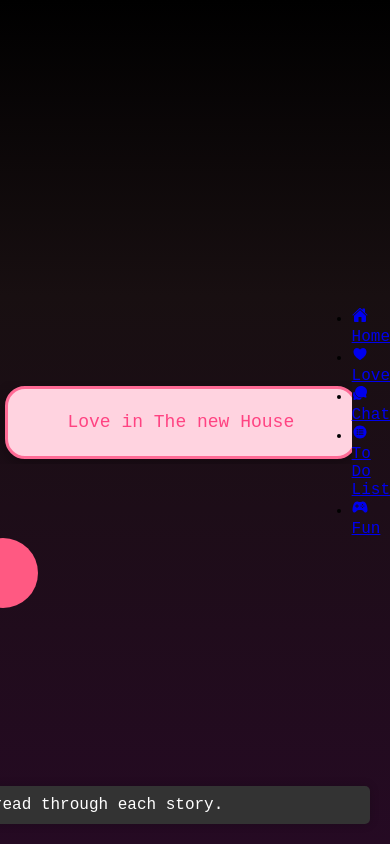
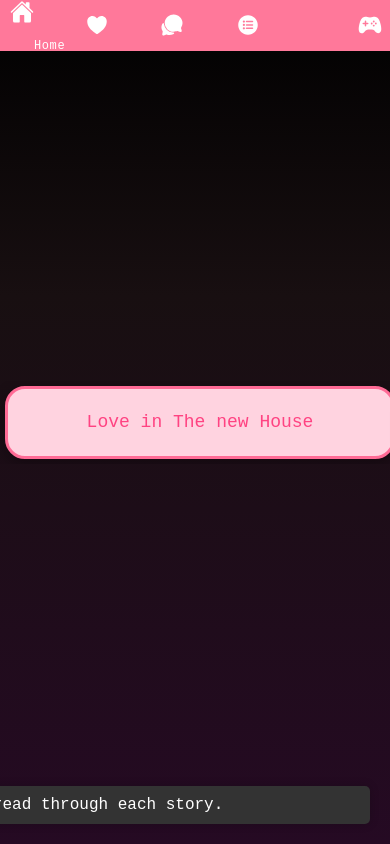
Before and after one commit to Kayoto0/fun_stories, a plain HTML site: page index.html in a window 390 px wide. Drawn offline with nearby package versions, Linux system fonts and the light colour scheme; a web font is replaced by a local one.

Commit message:
Update style.css

```diff
--- a/style.css
+++ b/style.css
@@ -27,16 +27,6 @@ body {
     overflow-x: auto; /* Enable horizontal scrolling for the parent container */
     white-space: nowrap; /* Prevent line breaks inside containers */
 }
-@media (max-width: 768px) {
-    .story-container {
-        transition: none; /* Remove transition for mobile */
-        max-height: none; /* Remove the max-height for mobile */
-        overflow: visible; /* Disable vertical scrolling for mobile */
-    }
-
-    /* Adjust other styles specific to mobile as needed */
-}
-
 
 .story-container {
     min-width: 100%;
@@ -82,136 +72,164 @@ body {
     height: auto;
     font-family: Cambria, Cochin, Georgia, Times, 'Times New Roman', serif;
 }
-.navigation
-{
-    width: 60px;
-    height: 400px;
-    background: #ff5982;
+
+
+.gamenavigation {
+    width: 100%;
+    max-height: 70px;
+    background: rgb(255, 120, 154);
     position: absolute;
-    right: 20px; /* Add a margin from the right side */
-    top: 50%; /* Vertically align to the center */
-    transform: translateY(-50%); /* Correct for vertical alignment */
+    top: 0;
     display: flex;
-    flex-direction: column;
+    align-items: center;
+    border-radius: 0;
+    z-index: 1;
+    overflow-x: auto; /* Enable horizontal scrolling if needed on smaller screens */
+    white-space: nowrap; /* Prevent text wrapping on smaller screens */
+}
+
+@media (max-width: 768px) {
+    /* Adjust styles for smaller screens */
+    .gamenavigation ul li {
+        margin: 0 10px; /* Add some margin between items for spacing */
+    }
+
+    .gamenavigation ul li a {
+        padding: 5px; /* Reduce padding to make icons more accessible */
+    }
+}
+
+.gamenavigation {
+    width: 100%;
+    max-height: 70px;
+    background: rgb(255, 120, 154);
+    position: absolute;
+    top: 0;
+    display: flex;
+    align-items: center;
+    border-radius: 0;
+    z-index: 1;
+    overflow-x: auto; /* Enable horizontal scrolling if needed on smaller screens */
+    white-space: nowrap; /* Prevent text wrapping on smaller screens */
+}
+
+@media (max-width: 768px) {
+    /* Adjust styles for smaller screens */
+    .gamenavigation ul li {
+        margin: 0 10px; /* Add some margin between items for spacing */
+    }
+
+    .gamenavigation ul li a {
+        padding: 5px; /* Reduce padding to make icons more accessible */
+    }
+}
+
+.gamenavigation ul {
+    display: flex;
+    list-style: none;
+    padding: 0;
+    margin: 0; /* Remove any default margins */
+}
+
+.gamenavigation ul li {
+    margin: 0;
+    position: relative;
+    transition: 0.5s; /* Add a smooth transition for all properties */
+}
+
+.gamenavigation ul li a {
+    display: flex;
     justify-content: center;
     align-items: center;
-    border-radius: 10px;
+    text-align: center;
+    font-weight: 500;
+    padding: 10px; /* Adjust padding as needed */
+    text-decoration: none; /* Remove underlines from links */
+    color: #fff; /* Set text color to white */
+    transition: transform 0.5s, color 0.5s; /* Add transition for transform and color */
 }
 
-  /* ... Rest of your CSS remains the same ... */
-
-.navigation ul {
-  display: flex;
-  flex-direction: column; /* Set flex-direction to column */
-  height: 350px; /* Changed height to 350px */
+.gamenavigation ul li a .icon {
+    font-size: 1.5em;
+    transform: translateY(3px); /* Shift icons down by 3 pixels */
+    transition: transform 0.5s, color 0.5s; /* Add transition for transform and color */
 }
 
-.navigation ul li {
-  position: relative;
-  list-style: none;
-  height: 70px; /* Changed height to 70px */
-  width: 60px; /* Changed width to 60px */
-  z-index: 2;
+.gamenavigation ul li.active a .icon {
+    transform: translateY(-29px); /* Shift icons up by 29 pixels */
 }
 
-.navigation ul li a {
-  position: relative;
-  display: flex;
-  justify-content: center;
-  align-items: center;
-  flex-direction: column;
-  height: 100%;
-  text-align: center;
-  font-weight: 500;
+.gamenavigation ul li a .text {
+    font-weight: 400;
+    font-size: 0.75em;
+    letter-spacing: 0.05em;
+    opacity: 0;
+    transform: translateY(-10px); /* Shift text down by 18 pixels */
+    transition: transform 0.5s, opacity 0.5s, color 0.5s; /* Add transitions for transform, opacity, and color */
 }
 
-.navigation ul li a .icon {
-  position: relative;
-  display: block;
-  font-size: 1.5em;
-  text-align: center;
-  transition: 0.5s;
-  color: #fff;
-  transform: translateX(3px); /* Shift right by 3 pixels */
+.gamenavigation ul li.active a .text {
+    opacity: 1;
+    transform: translateY(20px); /* Shift text up by 4 pixels */
 }
 
-.navigation ul li.active a .icon {
-  transform: translateX(-29px); /* Shift right by 3 pixels */
-}
-
-.navigation ul li a .text {
-  position: absolute;
-  color: #fff;
-  font-weight: 400;
-  font-size: 0.75em;
-  letter-spacing: 0.05em;
-  transition: 0.5s;
-  opacity: 0;
-  transform: translateX(18px); /* Shift right by 3 pixels */
-}
-
-.navigation ul li.active a .text {
-    opacity: 1;
-    transform: translateX(4px);
-}
-
-.indicator {
+.gamenavigation .indicator {
     position: absolute;
-    left: -32px;
+    left: 320px;
+    display: none;
     height: 70px;
     width: 70px;
-    background: #ff5982;
+    background: transparent;
     border-radius: 50%;
-    border: 6px solid var(--clr2);
     transition: 0.5s;
     z-index: 1;
 }
 
-.navigation ul li:nth-child(1) a .icon {
-    transform: translateX(0px); /* Move it to the left */
-    transition: transform 0.5s;
-  }
-
-  .navigation ul li:nth-child(1):hover a .icon {
-    transform: translateX(70px *0); /* Move it back to its initial position */
-  }
-  .navigation ul li:nth-child(1) a .text {
-  opacity: 0; /* Initially set the opacity to 0 */
-  transform: translateX(18px); /* Initially offset the text */
+.gamenavigation ul li:nth-child(1) a .icon {
+    transform: translateY(0px); /* Move the first icon down to its initial position */
 }
 
-.navigation ul li:nth-child(1):hover a .text {
-  opacity: 1; /* Set the opacity to 1 when hovered */
-  transform: translateX(4px);
+.gamenavigation ul li:nth-child(1):hover a .icon {
+    transform: translateY(-10px); /* Move the first icon up by 29 pixels */
 }
 
-.navigation ul li:nth-child(2).active ~ .indicator,
-.navigation ul li:nth-child(2):hover ~ .indicator {
-    transform: translateY(calc(70px * 1));
+.gamenavigation ul li:nth-child(1) a .text {
+    opacity: 0;
+    transform: translateY(-10px);
 }
 
-.navigation ul li:nth-child(3).active ~ .indicator,
-.navigation ul li:nth-child(3):hover ~ .indicator {
-    transform: translateY(calc(70px * 2));
+.gamenavigation ul li:nth-child(1):hover a .text {
+    opacity: 1;
+    transform: translateY(20px);
 }
 
-.navigation ul li:nth-child(4).active ~ .indicator,
-.navigation ul li:nth-child(4):hover ~ .indicator {
-    transform: translateY(calc(70px * 3));
+.gamenavigation ul li:nth-child(2).active ~ .indicator,
+.gamenavigation ul li:nth-child(2):hover ~ .indicator {
+    transform: translateX(calc(60px * 1));
 }
 
-.navigation ul li:nth-child(5).active ~ .indicator,
-.navigation ul li:nth-child(5):hover ~ .indicator {
-    transform: translateY(calc(70px * 4));
+.gamenavigation ul li:nth-child(3).active ~ .indicator,
+.gamenavigation ul li:nth-child(3):hover ~ .indicator {
+    transform: translateX(calc(60px * 2));
 }
 
-.navigation ul li a:hover .icon {
-    transform: translateX(-29px);
+.gamenavigation ul li:nth-child(4).active ~ .indicator,
+.gamenavigation ul li:nth-child(4):hover ~ .indicator {
+    transform: translateX(calc(60px * 3));
+}
+
+.gamenavigation ul li:nth-child(5).active ~ .indicator,
+.gamenavigation ul li:nth-child(5):hover ~ .indicator {
+    transform: translateX(calc(60px * 4));
+}
+
+.gamenavigation ul li a:hover .icon {
+    transform: translateY(-10px);
     transition: transform 0.5s;
 }
 
-.navigation ul li a:hover .text {
-    transform: translateX(1px);
+.gamenavigation ul li a:hover .text {
+    transform: translateY(20px);
     opacity: 1;
     transition: transform 0.5s, opacity 0.5s;
 }
```
